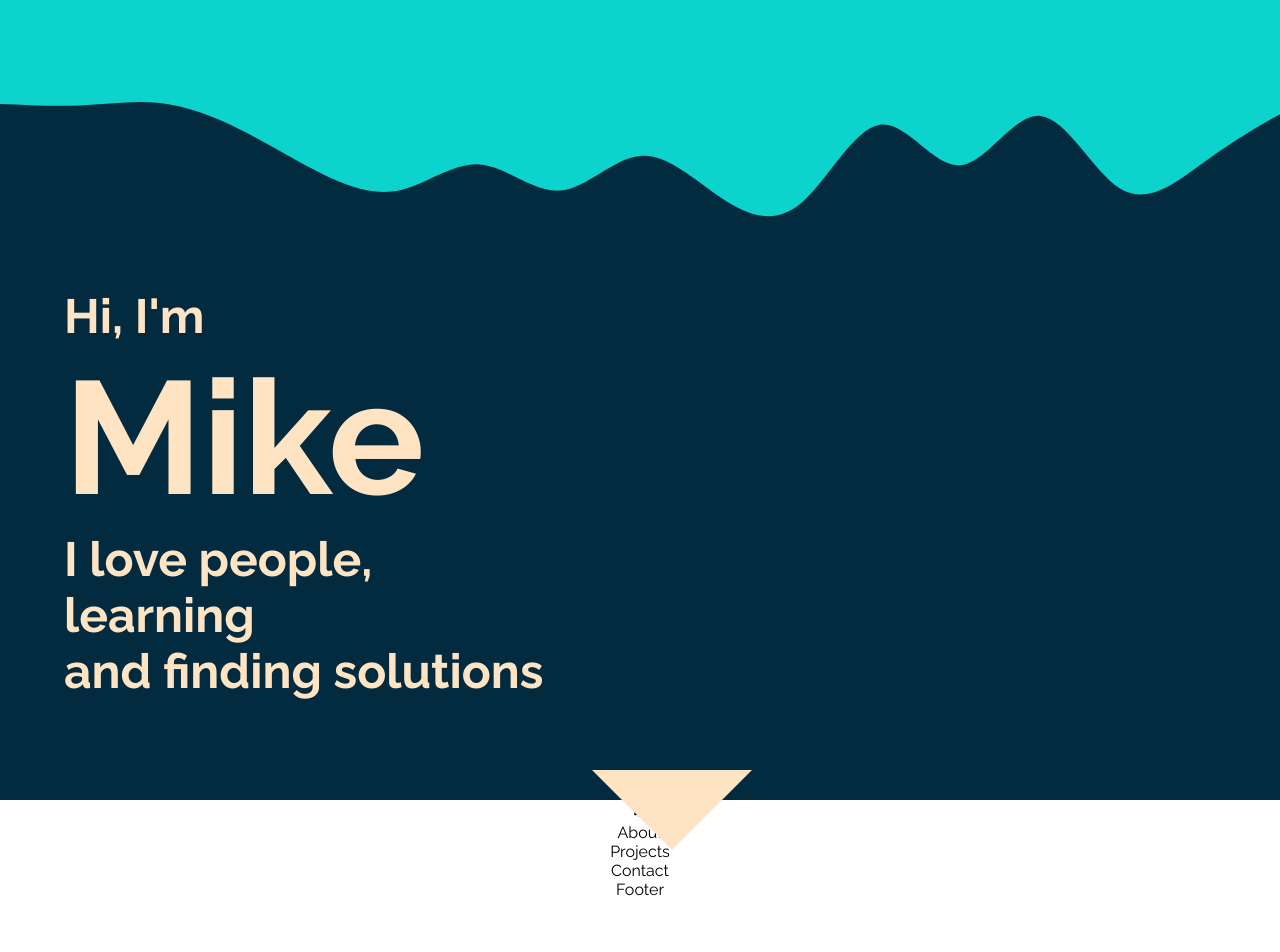
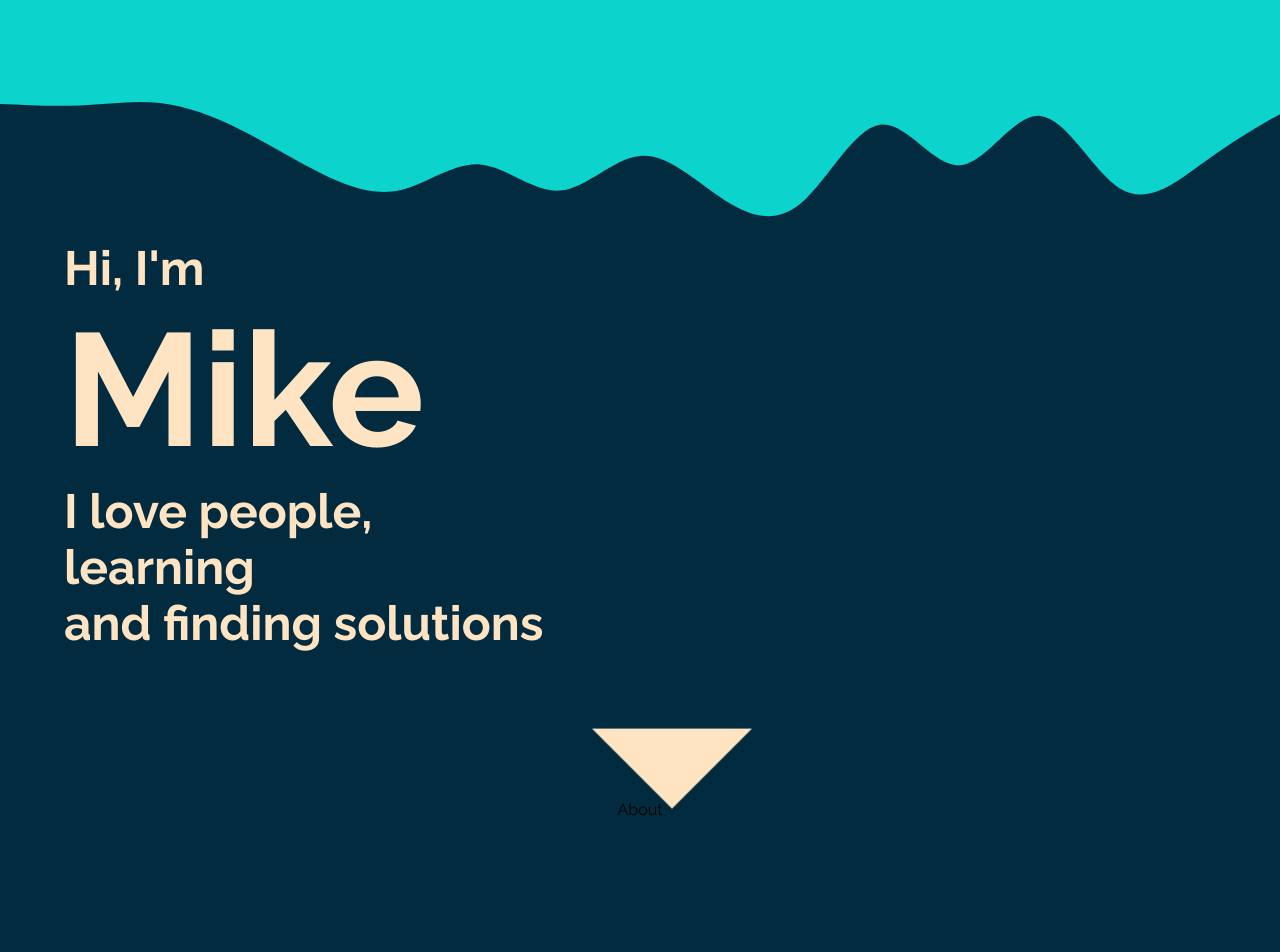
Before and after one commit to michaelrushton-dev/my-website, a React (Create React App) app in the folder my-app/: page / in a window 1280 px wide. Shown: the top 952 px of the page. Before the commit the page ends 899 px from the top, so only its background shows below. Built offline with nearby package versions, Linux system fonts and the light colour scheme.

Commit message:
trying to sort sizing

```diff
--- a/my-app/src/App.css
+++ b/my-app/src/App.css
@@ -14,8 +14,8 @@
     text-align: center;
 }
 h1 {
-    font-size: 10rem;
+    font-size: 10em;
 }
 h2 {
-    font-size: 3rem;
+    font-size: 3em;
 }
--- a/my-app/src/App.js
+++ b/my-app/src/App.js
@@ -10,7 +10,7 @@ function App() {
     return (
         <div className="App">
             <Intro />
-            <Navbar />
+            {/* <Navbar /> */}
             <About />
             <Projects />
             <Contact />
--- a/my-app/src/components/About/About.js
+++ b/my-app/src/components/About/About.js
@@ -1,7 +1,8 @@
 import React from "react";
+import "./about.css";
 
 function About() {
-    return <div>About</div>;
+    return <div className="about">About</div>;
 }
 
 export default About;
--- /dev/null
+++ b/my-app/src/components/About/about.css
@@ -0,0 +1,9 @@
+.about {
+    background-color: var(--bg-color);
+    height: 100vh;
+    aspect-ratio: 900/450;
+    width: 100%;
+    background-repeat: no-repeat;
+    background-position: center;
+    background-size: cover;
+}
--- a/my-app/src/components/Intro/intro.css
+++ b/my-app/src/components/Intro/intro.css
@@ -9,10 +9,11 @@
     background-size: cover;
 }
 header {
+    display: flex;
+    flex-wrap: wrap;
     padding-left: 5%;
-    padding-top: 18em;
+    padding-top: 15rem;
     color: var(--font-color);
-    display: flex;
     flex-direction: column;
     align-items: flex-start;
 }
```
